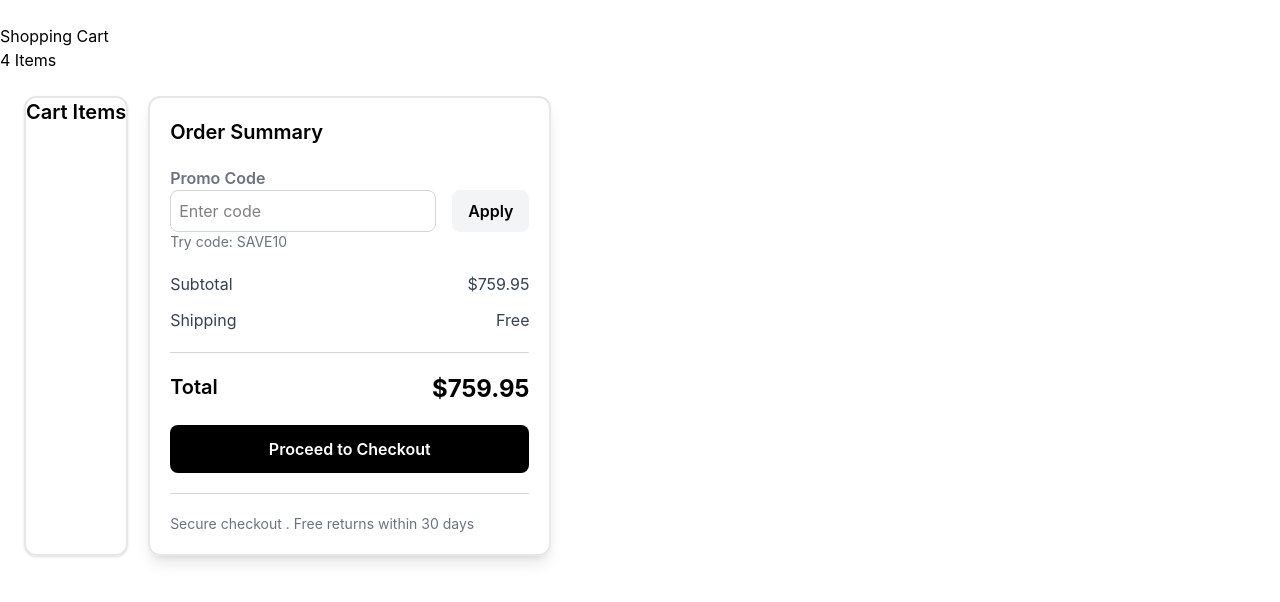
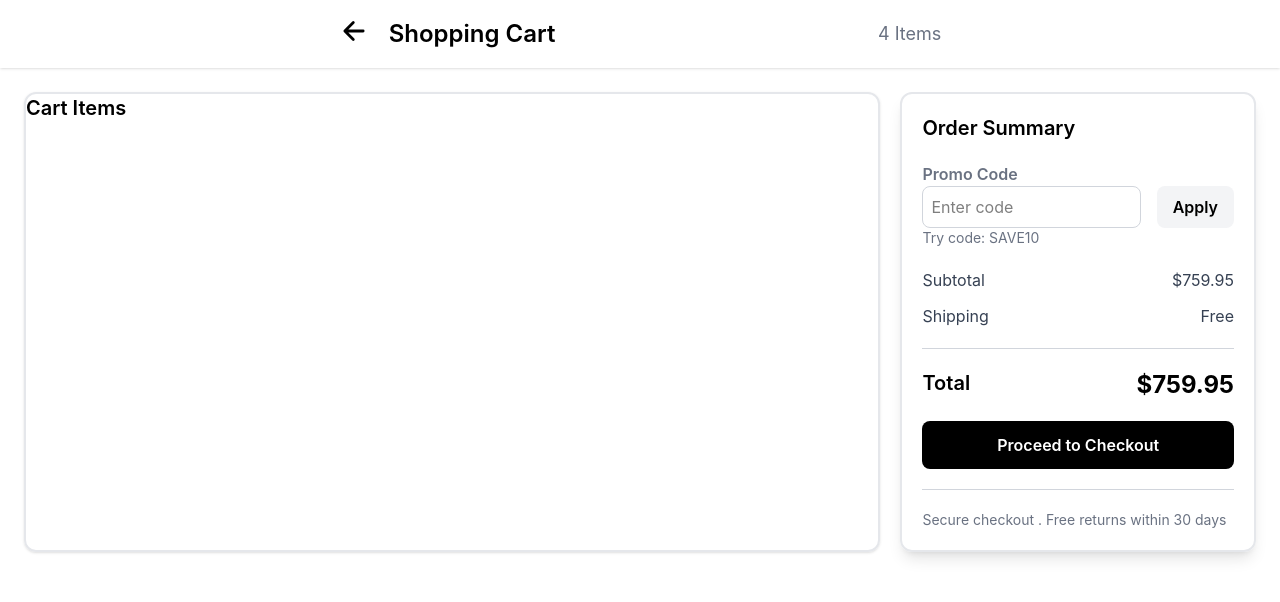
Before and after one commit to KC-Njoroge21/Kev-E-commerce, a React (Vite) app: page /cart in a window 1280 px wide. Shown: the top 602 px of the page. Built offline with nearby package versions, Linux system fonts and the light colour scheme.

Commit message:
Created and styled the Cart Header section

```diff
--- a/src/pages/Cart.jsx
+++ b/src/pages/Cart.jsx
@@ -1,6 +1,8 @@
 import React from "react";
 import { useSelector } from "react-redux";
 import CartItem from "../components/CartItem";
+import { IoArrowBack } from "react-icons/io5";
+import { Link } from "react-router";
 
 const Cart = () => {
   const cartList = useSelector((state) => state.cart.cartList);
@@ -11,23 +13,25 @@ const Cart = () => {
 
   return (
     <section>
-      <header>
-        <div>
-          <button></button>
-        <h2>Shopping Cart</h2>
+      <header className="shadow-sm flex justify-evenly items-center p-4">
+        <div className="flex gap-5 items-center">
+          <Link to={"/"}>
+          <button><IoArrowBack size={30} /></button>
+          </Link>
+        <h2 className="text-2xl font-semibold">Shopping Cart</h2>
         </div>
         <div>
-          <h4>4 Items</h4>
+          <h4 className="text-lg text-gray-500">4 Items</h4>
         </div>
       </header>
 
-      <div className="flex lg:flex-row flex-col gap-5 p-6">
-       <div className="shadow border-2 border-gray-200 rounded-xl">
+      <div className="flex lg:flex-row  flex-col gap-5 p-6">
+       <div className="shadow border-2 w-full border-gray-200 rounded-xl">
          <h2 className="text-xl font-semibold">Cart Items</h2>
       <div className="flex flex-col gap-4 p-6">{allCartItems}</div>
        </div>
 
-       <div className="flex flex-col gap-5 p-5 shadow-lg border-2 h-fit border-gray-200 rounded-xl">
+       <div className="flex lg:w-[40%] w-full flex-col gap-5 p-5 shadow-lg border-2 h-fit border-gray-200 rounded-xl">
           <h3 className="text-xl font-semibold">Order Summary</h3>
 
           <div>
```
